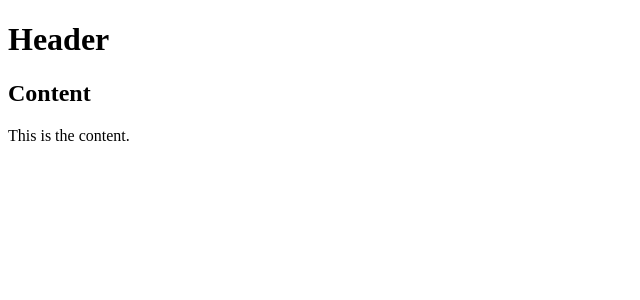
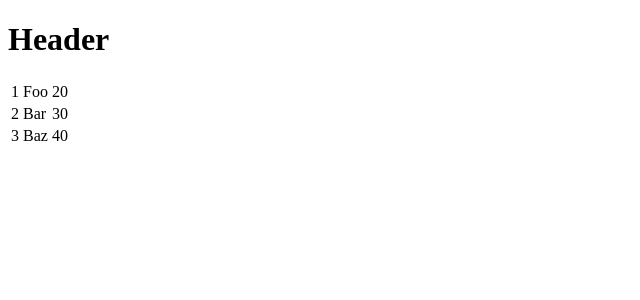
Before and after one commit to nugentmichael/react-app, a React app: page / in a window 1280 px wide. Shown: the top 300 px of the page, without its empty margins (0-640 px from the left). Built offline with nearby package versions, Linux system fonts and the light colour scheme.

Commit message:
Create dynamic table objects from data array.

```diff
--- a/App.js
+++ b/App.js
@@ -1,11 +1,40 @@
 import React, { Component } from 'react';
 
 class App extends Component {
+    constructor() {
+        super();
+
+        this.state = {
+            data: [
+                {
+                    "id": 1,
+                    "name": "Foo",
+                    "age": 20
+                },
+                {
+                    "id": 2,
+                    "name": "Bar",
+                    "age": 30
+                },
+                {
+                    "id": 3,
+                    "name": "Baz",
+                    "age": 40
+                }
+            ]
+        };
+    }
+
     render() {
         return (
             <div>
                 <Header />
-                <Content />
+
+                <table>
+                    <tbody>
+                        {this.state.data.map((person, i) => <TableRow key={i} data={person} />)}
+                    </tbody>
+                </table>
             </div>
         )
     }
@@ -21,13 +50,14 @@ class Header extends Component {
     }
 }
 
-class Content extends Component {
+class TableRow extends Component {
     render() {
         return (
-            <div>
-                <h2>Content</h2>
-                <p>This is the content.</p>
-            </div>
+            <tr>
+                <td>{this.props.data.id}</td>
+                <td>{this.props.data.name}</td>
+                <td>{this.props.data.age}</td>
+            </tr>
         )
     }
 }
```
